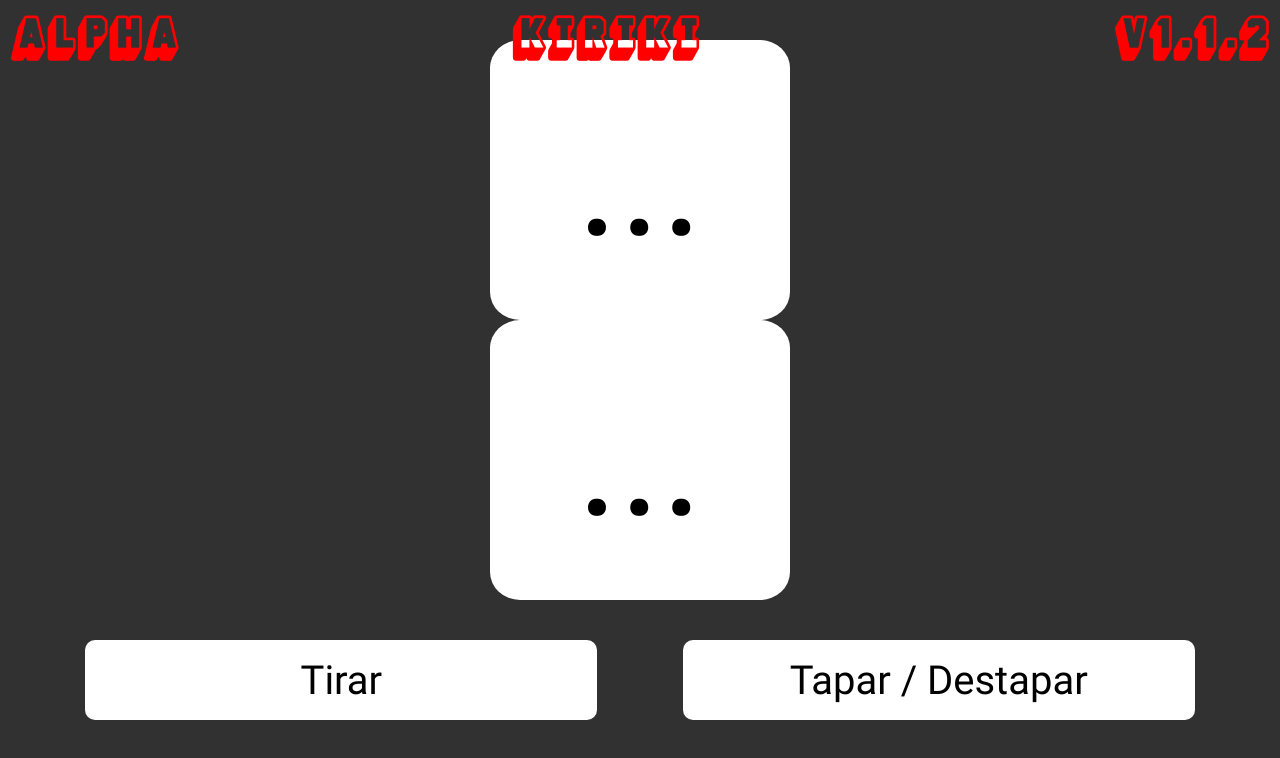
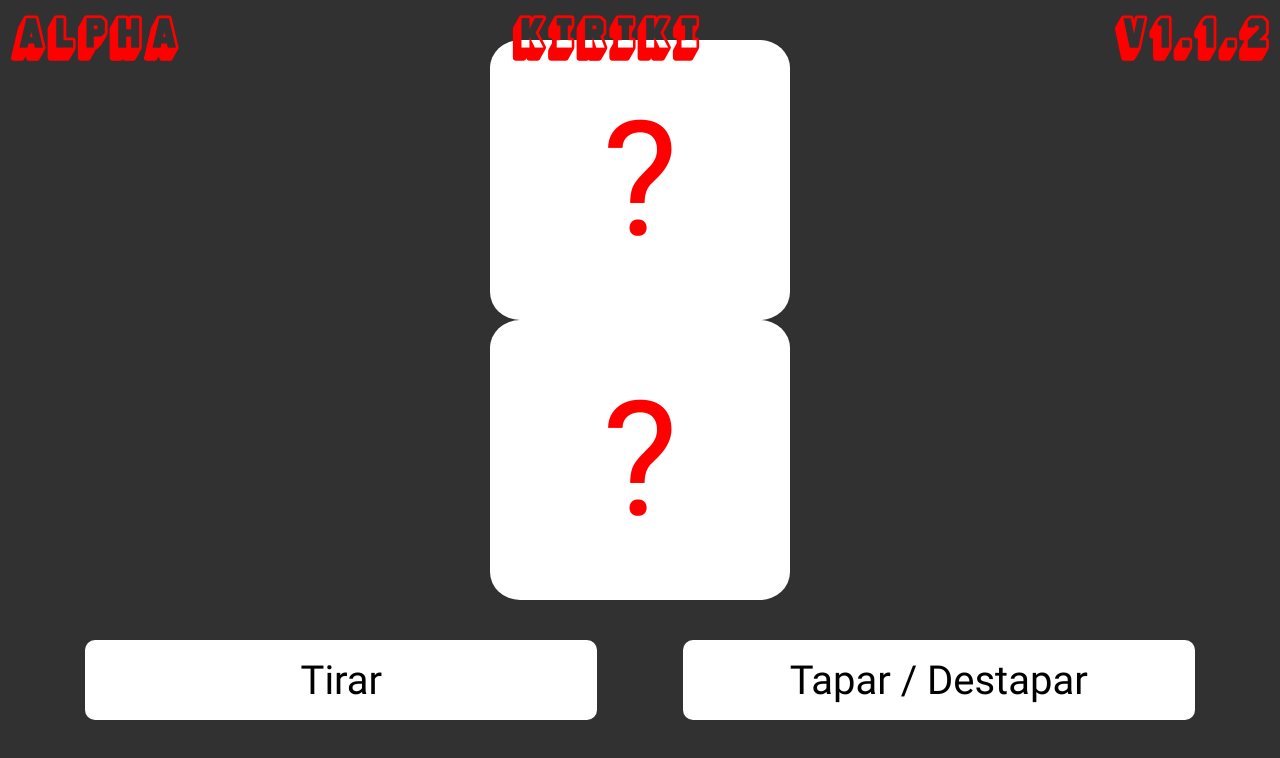
Before and after one commit to navarro41yt/Kiriki, a plain HTML site: page index.html in a window 1280 px wide. Both pictures are taken after a click on the element "Tapar / Destapar". Drawn offline with Linux system fonts and the light colour scheme.

Commit message:
Alpha v1.2

```diff
--- a/css/main.css
+++ b/css/main.css
@@ -1,4 +1,4 @@
-.link{
+.link {
     font-family: "comic-style";
     font-size: 9px;
     text-decoration: none;
@@ -7,14 +7,14 @@
     transition: 100ms;
 }
 
-.link:hover{
+.link:hover {
     cursor: pointer;
     color: #0062e2;
     text-decoration: underline;
     transition: 300ms;
 }
 
-.bg{
+.bg {
     width: 100%;
     height: 100%;
     position: absolute;
--- a/index.html
+++ b/index.html
@@ -1,10 +1,10 @@
 <!DOCTYPE html>
 <html>
+
 <head>
     <title>Kiriki Offline</title>
     <meta charset="UTF-8">
     <link rel="stylesheet" href="./css/main.css">
-        <link rel="stylesheet" href="./css/form.css">
     <link rel="stylesheet" href="./css/font.css">
     <link rel="stylesheet" href="./css/vars.css">
     <link rel="icon" href="./src/icon/icon2.png">
@@ -28,4 +28,5 @@
     <div id="version"></div>
     <div id="state"></div>
 </body>
+
 </html>
--- a/js/game.js
+++ b/js/game.js
@@ -1,3 +1,7 @@
+// ^ Definimos los dos archivos de Audio
+var rollAudio = new Audio("../src/mp3/roll.mp3");
+var coverAudio = new Audio("../src/mp3/cover.mp3");
+
 // ^ Cogemos los botones 1 y 2 del HTML
 var button1 = document.getElementById("button1");
 var button2 = document.getElementById("button2");
@@ -7,7 +11,7 @@ var dice1 = document.getElementById("dice1");
 var dice2 = document.getElementById("dice2");
 
 // ^ Numeros dado1 y dado2 como un array de enteros de 2 posiciones al igual que los valores
-var dado = [0, 0];
+var dado = [6, 6];
 var values = ["", ""];
 
 // ^ Estado de si esta tapado o no
@@ -21,6 +25,9 @@ button2.addEventListener("click", cover);
 
 // Creamos la funcion "roll"
 function roll() {
+    // Reproducimos el Audio roll
+    rollAudio.play();
+
     // Generamos dos numeros aleatorios entre 0 y 5 y los guardamos en el array
     for (let i = 0; i < dado.length; i++) {
         dado[i] = Math.floor(Math.random() * 6);
@@ -46,6 +53,9 @@ function roll() {
 
 // Creamos la funcion "cover"
 function cover() {
+    // Reproducimos el Audio cover
+    coverAudio.play();
+
     if (covered) {
         for (let i = 0; i < dado.length; i++) {
             // Procesamos los valores de los dados
@@ -90,6 +100,10 @@ function process(i) {
             values[i] = "⬤";
             break;
 
+        case 6:
+            values[i] = "?";
+            break;
+
         default:
             break;
     }
```
Also changed, not shown: css/font.css (+7 -7 lines), css/vars.css (+8 -4 lines), changelog.txt, 2 other files. Lines whose indentation alone changed are shown as unchanged.
